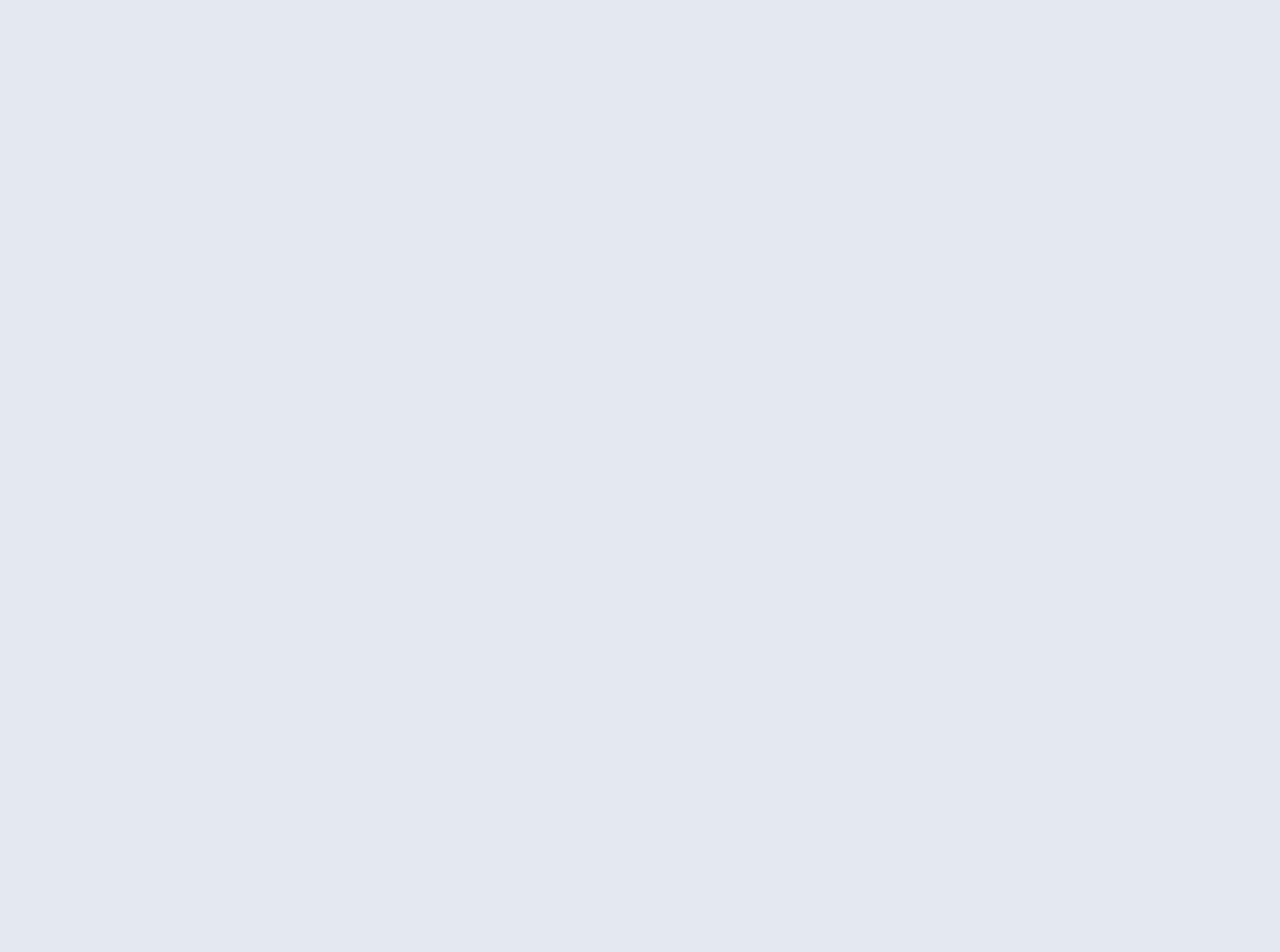
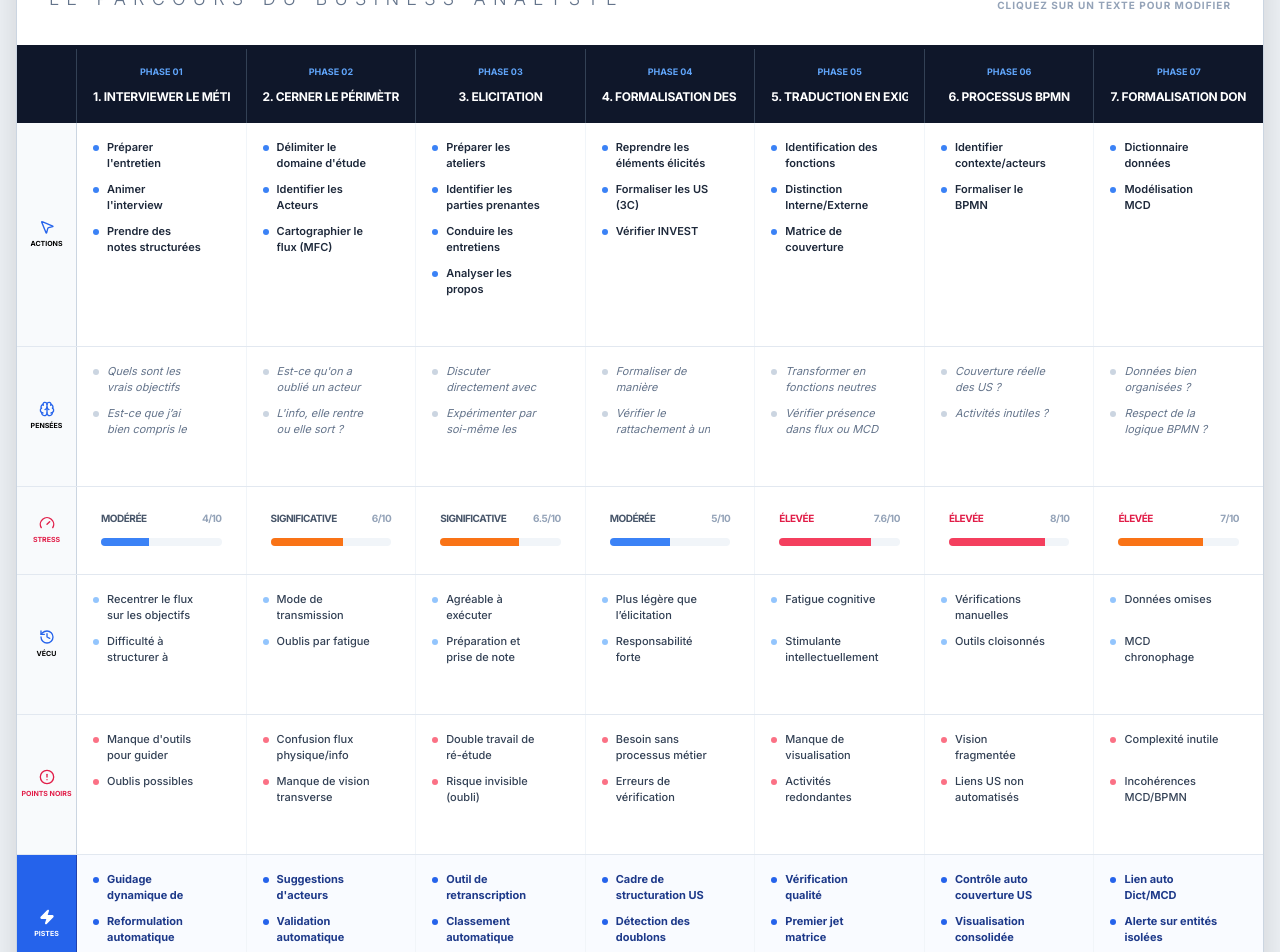
Before and after one commit to TorcheAymen/business-analysis, a React (Vite) app: page /experience-map in a window 1280 px wide. Shown: the part 240-1192 px from the top of the page. Before the commit the page ends 800 px from the top, so only its background shows below. Built offline with nearby package versions, Linux system fonts and the light colour scheme; a web font is replaced by a local one.

Commit message:
interactiveé

```diff
--- a/src/pages/ExperienceMap.tsx
+++ b/src/pages/ExperienceMap.tsx
@@ -1,4 +1,4 @@
-import React from 'react';
+import React, { useState } from 'react';
 import {
   Smile,
   Brain,
@@ -7,202 +7,281 @@ import {
   ArrowRight,
   MousePointer2,
   History,
-  Gauge
+  Gauge,
+  Plus,
+  X
 } from 'lucide-react';
 
 const ExperienceMapPage: React.FC = () => {
-
-  const steps = [
-
-    /* ===================================================== */
-    /* 1 — Interview métier (INCHANGÉ) */
-    /* ===================================================== */
+  const [steps, setSteps] = useState([
     {
       title: "1. Interviewer le Métier",
       actions: ["Préparer l'entretien", "Animer l'interview", "Prendre des notes structurées"],
-      thoughts: [
-        "Quels sont les vrais objectifs métier derrière cette demande ?",
-        "Comment ce besoin va impacter les processus et les données ?",
-        "Est-ce que j’ai bien compris le besoin ?",
-        "Est-ce que j’ai posé toutes les bonnes questions ?"
-      ],
+      thoughts: ["Quels sont les vrais objectifs métier ?", "Est-ce que j’ai bien compris le besoin ?"],
       frustrationScore: 4,
       frustrationLevel: "Modérée",
-      experience: [
-        "Recentrer le flux sur les objectifs réels",
-        "Mélange besoins/solutions du métier",
-        "Difficulté à structurer à chaud"
-      ],
-      painPoints: [
-        "Manque d'outils pour guider l'entretien",
-        "Difficulté de structuration",
-        "Oublis possible (liés aux 2 points précédents)"
-      ],
-      opportunities: [
-        "Guidage dynamique de l'entretien avec rappels de points à couvrir",
-        "Système de reformulation automatique pour valider la compréhension",
-        "Détection automatique d'infos manquantes dans les notes"
-      ]
+      experience: ["Recentrer le flux sur les objectifs réels", "Difficulté à structurer à chaud"],
+      painPoints: ["Manque d'outils pour guider l'entretien", "Oublis possibles"],
+      opportunities: ["Guidage dynamique de l'entretien", "Reformulation automatique"]
     },
-
-    /* ===================================================== */
-    /* 2 — Périmètre SI (INCHANGÉ) */
-    /* ===================================================== */
     {
       title: "2. Cerner le Périmètre du SI",
-      actions: ["Délimiter le domaine d'étude", "Identifier les Acteurs", "Cartographier le flux d'informations (MFC)"],
-      thoughts: [
-        "Est-ce qu'on a oublié un acteur caché ?",
-        "L'info, elle rentre ou elle sort ?",
-        "Canal utilisé (mail, téléphone ou autre) ?",
-        "Est-ce que cet acteur est interne ou externe à mon SI ?",
-        "Est-ce que je ne confonds pas un utilisateur avec un partenaire externe ?"
-      ],
+      actions: ["Délimiter le domaine d'étude", "Identifier les Acteurs", "Cartographier le flux (MFC)"],
+      thoughts: ["Est-ce qu'on a oublié un acteur caché ?", "L'info, elle rentre ou elle sort ?"],
       frustrationScore: 6,
       frustrationLevel: "Significative",
-      experience: [
-        "Mode de transmission imprécis",
-        "Automatisme de découpage erroné",
-        "Oublis par fatigue ou pression"
-      ],
-      painPoints: [
-        "Confusion entre flux physique/informationnel",
-        "Erreurs d'interprétation de l'Interview",
-        "Manque de vision transverse",
-        "Oublis par fatigue"
-      ],
-      opportunities: [
-        "Suggestions d'acteurs et de flux selon contexte projet",
-        "Aide à la distinction entre acteur interne/externe et flux info/physique",
-        "Validation automatique de la couverture du périmètre SI"
-      ]
+      experience: ["Mode de transmission imprécis", "Oublis par fatigue"],
+      painPoints: ["Confusion flux physique/info", "Manque de vision transverse"],
+      opportunities: ["Suggestions d'acteurs", "Validation automatique"]
     },
-
-    /* ===================================================== */
-    /* 3 — ELICITATION (NOUVELLE ÉTAPE) */
-    /* ===================================================== */
     {
       title: "3. Elicitation",
-      actions: [
-        "Préparer les ateliers (entretiens, workshop, enquêtes)",
-        "Identifier les parties prenantes concernées",
-        "Définir les objectifs",
-        "Elaborer un guide structuré",
-        "Conduire les entretiens",
-        "Poser des questions ciblées sur les processus.",
-        "Reformuler les propos pour validation en direct.",
-        "Identifier les verbes d’actions liés au Système Informatisé vs. au système opérant",
-        "Noter / Enregistrer les échanges",
-        "Analyser les propos recueillis",
-        "Extraire et classer les éléments exprimant un besoin, une contrainte, une règle métier, un ressenti.",
-        "Détecter les doublons, contradictions et éléments flous",
-        "Vérifier la pertinence vis à vis du périmètre du SI."
-      ],
-      thoughts: [
-        "Est-ce que j’ai bien couvert tous les sujets ?",
-        "Ai-je oublié une règle métier importante ?",
-        "Est-ce que j’interprète correctement ce que le métier veut dire ?"
-      ],
+      actions: ["Préparer les ateliers", "Identifier les parties prenantes", "Conduire les entretiens", "Analyser les propos"],
+      thoughts: ["Discuter directement avec le métier", "Expérimenter par soi-même les processus"],
       frustrationScore: 6.5,
       frustrationLevel: "Significative",
-      experience: [
-        "Agréable à exécuter",
-        "Préparation et prise de note lourde (Risque d’oubli)",
-        "Pression car étape importante, tout ce qui sera implémenté en dépend."
-      ],
-      painPoints: [
-        "communication et interprétation",
-        "lourdeur : les notes prises doivent être ré-étudiées (Double travail)",
-        "structure : bien aborder les besoins, règles, habitudes, ressenti",
-        "risque invisible (oubli, erreurs, mauvaise interprétation)",
-        "manque de visibilité sur l’impact des infos collectés sur les modèles futurs"
-      ],
-      opportunities: [
-        "Un outil de structuration des données (modèle de livrable)",
-        "Un outil de retranscription et d’analyse (pré-remplissage du livrable)",
-        "éliminer la prise de note manuelle (se concentrer sur l’échange)",
-        "classer automatiquement les propos par catégorie",
-        "vérifier que le propos reste dans le cadre du SI",
-        "Un outil de structure de l’interview"
-      ]
+      experience: ["Agréable à exécuter", "Préparation et prise de note lourde"],
+      painPoints: ["Double travail de ré-étude", "Risque invisible (oubli)"],
+      opportunities: ["Outil de retranscription", "Classement automatique"]
     },
-
-    /* ===================================================== */
-    /* 4 — FORMALISATION DES BESOINS */
-    /* ===================================================== */
     {
       title: "4. Formalisation des besoins",
-      actions: [
-        "Reprendre les éléments issus de l’élicitation (trié au préalable)",
-        "Regrouper les besoins similaires en groupe de besoin",
-        "Regrouper les règles métiers, les contraintes, les ressentis",
-        "Identifier pour chaque besoin/groupe de besoin le ou les acteurs concernés",
-        "Formaliser les users stories ( Méthode des 3 C )",
-        "Vérifier les critères INVEST sur les US",
-        "S’assurer de la cohérence du besoin au sein du Système d’Information"
-      ],
-      thoughts: [
-        "Est-ce que ce besoin a un acteur ?",
-        "Est-ce que ce besoin manipule une donnée ?",
-        "Est-ce que ce besoin a une place dans un flux ou un processus ?"
-      ],
+      actions: ["Reprendre les éléments élicités", "Formaliser les US (3C)", "Vérifier INVEST"],
+      thoughts: ["Formaliser de manière structurée", "Vérifier le rattachement à un acteur"],
       frustrationScore: 5,
       frustrationLevel: "Modérée",
-      experience: [
-        "Plus légère que l’élicitation",
-        "Responsabilité forte : livrable implémenté sous peu"
-      ],
-      painPoints: [
-        "Manque de vision globale et transverse du projet",
-        "vérifications manuelles portent un haut pourcentage d’erreur"
-      ],
-      opportunities: [
-        "Un outil qui structure la formalisation des User Stories",
-        "Un outil qui regroupe les User Stories fortement similaires",
-        "Un outil qui vérifie la modélisabilité d’un besoin",
-        "Un outil qui alerte sur les incohérences fonctionnelles",
-        "Un outil qui assure la traçabilité"
-      ]
+      experience: ["Plus légère que l’élicitation", "Responsabilité forte"],
+      painPoints: ["Besoin sans processus métier", "Erreurs de vérification manuelle"],
+      opportunities: ["Cadre de structuration US", "Détection des doublons"]
     },
-
-    /* ===================================================== */
-    /* 5 — TRADUCTION EN EXIGENCES / FONCTIONS */
-    /* ===================================================== */
     {
-      title: "5. Traduction en exigences / fonctions",
-      actions: [
-        "lecture attentive des users stories",
-        "Identification des fonctions",
-        "Distinction des fonctions externes et internes",
-        "Formalisation des traitements (verbe à l’infinitif + complément)",
-        "Extraction des flux d’informations",
-        "Vérification de la traçabilité avec une matrice de couverture"
-      ],
-      thoughts: [
-        "Est-ce que mes fonctions sont cohérentes globalement ?",
-        "Est-ce que je couvre tout le processus métier ?"
-      ],
+      title: "5. Traduction en exigences",
+      actions: ["Identification des fonctions", "Distinction Interne/Externe", "Matrice de couverture"],
+      thoughts: ["Transformer en fonctions neutres", "Vérifier présence dans flux ou MCD"],
       frustrationScore: 7.6,
       frustrationLevel: "Élevée",
-      experience: [
-        "Fatigue cognitive",
-        "Stimulante intellectuellement",
-        "Responsabilité forte",
-        "Sentiment de restructuration"
-      ],
-      painPoints: [
-        "Manque de visualisation globale",
-        "Activité redondantes et fatiguantes"
-      ],
-      opportunities: [
-        "Une vérification automatique de la qualité des fonctions dégagées",
-        "Premier jet automatique d’une matrice de couverture"
-      ]
+      experience: ["Fatigue cognitive", "Stimulante intellectuellement"],
+      painPoints: ["Manque de visualisation globale", "Activités redondantes"],
+      opportunities: ["Vérification qualité automatique", "Premier jet matrice couverture"]
+    },
+    {
+      title: "6. Processus BPMN",
+      actions: ["Identifier contexte/acteurs", "Formaliser le BPMN"],
+      thoughts: ["Couverture réelle des US ?", "Activités inutiles ?"],
+      frustrationScore: 8,
+      frustrationLevel: "Élevée",
+      experience: ["Vérifications manuelles longues", "Outils cloisonnés"],
+      painPoints: ["Vision fragmentée", "Liens US non automatisés"],
+      opportunities: ["Contrôle auto couverture US", "Visualisation consolidée"]
+    },
+    {
+      title: "7. Formalisation données",
+      actions: ["Dictionnaire données", "Modélisation MCD"],
+      thoughts: ["Données bien organisées ?", "Respect de la logique BPMN ?"],
+      frustrationScore: 7,
+      frustrationLevel: "Élevée",
+      experience: ["Données omises", "MCD chronophage"],
+      painPoints: ["Complexité inutile", "Incohérences MCD/BPMN"],
+      opportunities: ["Lien auto Dict/MCD", "Alerte sur entités isolées"]
     }
+  ]);
 
-  ];
+  const updateItem = (stepIndex, category, itemIndex, newValue) => {
+    const newSteps = [...steps];
+    newSteps[stepIndex][category][itemIndex] = newValue;
+    setSteps(newSteps);
+  };
 
-  return <div />;
+  const addItem = (stepIndex, category) => {
+    const newSteps = [...steps];
+    newSteps[stepIndex][category].push("Nouvel élément...");
+    setSteps(newSteps);
+  };
+
+  const removeItem = (stepIndex, category, itemIndex) => {
+    const newSteps = [...steps];
+    newSteps[stepIndex][category].splice(itemIndex, 1);
+    setSteps(newSteps);
+  };
+
+  const handleScoreChange = (index, newScore) => {
+    const updatedSteps = [...steps];
+    updatedSteps[index].frustrationScore = newScore;
+    if (newScore >= 8) updatedSteps[index].frustrationLevel = "Critique";
+    else if (newScore >= 6) updatedSteps[index].frustrationLevel = "Significative";
+    else if (newScore >= 4) updatedSteps[index].frustrationLevel = "Modérée";
+    else updatedSteps[index].frustrationLevel = "Faible";
+    setSteps(updatedSteps);
+  };
+
+  const EditableList = ({ stepIndex, category, items, icon: Icon, colorClass, bulletColor }) => (
+    <div className="flex-1 p-4 border-r border-slate-100 last:border-r-0 group/col">
+      <ul className="space-y-2">
+        {items.map((item, idx) => (
+          <li key={idx} className="relative group/item flex items-start gap-2">
+            <div className={`w-1.5 h-1.5 ${bulletColor} rounded-full mt-1.5 shrink-0`}></div>
+            <textarea
+              className={`w-full bg-transparent resize-none focus:outline-none focus:bg-white border-b border-transparent focus:border-slate-200 text-[11px] ${colorClass}`}
+              value={item}
+              rows={2}
+              onChange={(e) => updateItem(stepIndex, category, idx, e.target.value)}
+            />
+            <button
+              onClick={() => removeItem(stepIndex, category, idx)}
+              className="opacity-0 group-hover/item:opacity-100 p-1 text-rose-400 hover:text-rose-600 transition-opacity"
+            >
+              <X size={12} />
+            </button>
+          </li>
+        ))}
+      </ul>
+      <button
+        onClick={() => addItem(stepIndex, category)}
+        className="mt-4 flex items-center gap-1 text-[10px] font-bold text-slate-400 hover:text-blue-600 opacity-0 group-hover/col:opacity-100 transition-opacity uppercase tracking-wider"
+      >
+        <Plus size={12} /> Ajouter
+      </button>
+    </div>
+  );
+
+  return (
+    <div className="p-4 bg-slate-100 min-h-screen font-['Inter']">
+      <div className="max-w-[1920px] mx-auto bg-white shadow-2xl border border-slate-300">
+
+        <div className="p-8 border-b-4 border-slate-900 bg-white flex justify-between items-end">
+          <div>
+            <h1 className="text-5xl font-black tracking-tighter uppercase text-slate-900">
+              Experience Map <span className="text-blue-600">Analyste SI</span>
+            </h1>
+            <p className="text-lg font-light text-slate-500 tracking-[0.4em] uppercase mt-1">Le parcours du Business Analyste</p>
+          </div>
+          <div className="text-right text-[10px] text-slate-400 uppercase font-bold tracking-widest">
+            Mode Édition Actif <br/> Cliquez sur un texte pour modifier
+          </div>
+        </div>
+
+        <div className="flex flex-col">
+          {/* HEADER */}
+          <div className="flex bg-slate-900 text-white sticky top-0 z-10">
+            <div className="w-[60px] border-r border-slate-700 shrink-0"></div>
+            {steps.map((step, i) => (
+              <div key={i} className="flex-1 p-4 text-center border-r border-slate-700 last:border-r-0">
+                <p className="text-[9px] font-black uppercase text-blue-400 mb-1">Phase 0{i+1}</p>
+                <input
+                  className="bg-transparent text-center text-xs font-black uppercase tracking-tight w-full focus:outline-none focus:bg-slate-800 rounded"
+                  value={step.title}
+                  onChange={(e) => {
+                    const s = [...steps];
+                    s[i].title = e.target.value;
+                    setSteps(s);
+                  }}
+                />
+              </div>
+            ))}
+          </div>
+
+          {/* ACTIONS */}
+          <div className="flex border-b border-slate-200 min-h-[150px]">
+            <div className="w-[60px] bg-slate-50 border-r border-slate-300 flex flex-col items-center justify-center gap-1 shrink-0">
+              <MousePointer2 className="w-4 h-4 text-blue-600" />
+              <span className="text-[7px] font-black uppercase text-center">Actions</span>
+            </div>
+            {steps.map((step, i) => (
+              <EditableList
+                key={i} stepIndex={i} category="actions" items={step.actions}
+                bulletColor="bg-blue-500" colorClass="text-slate-800 font-semibold"
+              />
+            ))}
+          </div>
+
+          {/* THOUGHTS */}
+          <div className="flex border-b border-slate-200 min-h-[120px]">
+            <div className="w-[60px] bg-slate-50 border-r border-slate-300 flex flex-col items-center justify-center gap-1 shrink-0">
+              <Brain className="w-4 h-4 text-blue-600" />
+              <span className="text-[7px] font-black uppercase text-center">Pensées</span>
+            </div>
+            {steps.map((step, i) => (
+              <EditableList
+                key={i} stepIndex={i} category="thoughts" items={step.thoughts}
+                bulletColor="bg-slate-300" colorClass="text-slate-500 italic"
+              />
+            ))}
+          </div>
+
+          {/* FRUSTRATION */}
+          <div className="flex border-b border-slate-200">
+            <div className="w-[60px] bg-slate-50 border-r border-slate-300 flex flex-col items-center justify-center gap-1 shrink-0">
+              <Gauge className="w-4 h-4 text-rose-600" />
+              <span className="text-[7px] font-black uppercase text-center text-rose-600">Stress</span>
+            </div>
+            {steps.map((step, i) => (
+              <div key={i} className="flex-1 p-6 border-r border-slate-100 last:border-r-0 flex flex-col justify-center gap-2 group">
+                <div className="flex justify-between items-center text-[10px] font-bold uppercase tracking-tighter">
+                  <span className={step.frustrationScore >= 7 ? "text-rose-600" : "text-slate-600"}>{step.frustrationLevel}</span>
+                  <span className="text-slate-400">{step.frustrationScore}/10</span>
+                </div>
+                <div className="relative w-full h-4 flex items-center">
+                  <div className="absolute w-full bg-slate-100 h-2 rounded-full overflow-hidden">
+                    <div className={`h-full transition-all duration-300 ${step.frustrationScore >= 7.5 ? "bg-rose-500" : step.frustrationScore >= 6 ? "bg-orange-500" : "bg-blue-500"}`}
+                         style={{ width: `${step.frustrationScore * 10}%` }}></div>
+                  </div>
+                  <input type="range" min="0" max="10" step="0.1" value={step.frustrationScore}
+                         onChange={(e) => handleScoreChange(i, parseFloat(e.target.value))}
+                         className="absolute w-full h-2 opacity-0 group-hover:opacity-100 cursor-pointer accent-slate-900"/>
+                </div>
+              </div>
+            ))}
+          </div>
+
+          {/* EXPERIENCE */}
+          <div className="flex border-b border-slate-200">
+            <div className="w-[60px] bg-slate-50 border-r border-slate-300 flex flex-col items-center justify-center gap-1 shrink-0">
+              <History className="w-4 h-4 text-blue-600" />
+              <span className="text-[7px] font-black uppercase text-center">Vécu</span>
+            </div>
+            {steps.map((step, i) => (
+              <EditableList
+                key={i} stepIndex={i} category="experience" items={step.experience}
+                bulletColor="bg-blue-300" colorClass="text-slate-700 font-medium"
+              />
+            ))}
+          </div>
+
+          {/* PAIN POINTS */}
+          <div className="flex border-b border-slate-200">
+            <div className="w-[60px] bg-slate-50 border-r border-slate-300 flex flex-col items-center justify-center gap-1 shrink-0">
+              <AlertCircle className="w-4 h-4 text-rose-600" />
+              <span className="text-[7px] font-black uppercase text-center text-rose-600">Points Noirs</span>
+            </div>
+            {steps.map((step, i) => (
+              <EditableList
+                key={i} stepIndex={i} category="painPoints" items={step.painPoints}
+                bulletColor="bg-rose-400" colorClass="text-slate-700 font-medium"
+              />
+            ))}
+          </div>
+
+          {/* OPPORTUNITIES */}
+          <div className="flex bg-blue-50/40">
+            <div className="w-[60px] bg-blue-600 text-white border-r border-blue-800 flex flex-col items-center justify-center gap-1 shrink-0">
+              <Zap className="w-4 h-4 fill-white" />
+              <span className="text-[7px] font-black uppercase text-center">Pistes</span>
+            </div>
+            {steps.map((step, i) => (
+              <EditableList
+                key={i} stepIndex={i} category="opportunities" items={step.opportunities}
+                bulletColor="bg-blue-600" colorClass="text-blue-900 font-bold"
+              />
+            ))}
+          </div>
+        </div>
+
+        <div className="p-4 bg-slate-900 text-white text-center italic text-xs">
+          "L’échange avec le métier n’est pas difficile, mais c’est tout le travail de structuration des données qui l’est."
+        </div>
+      </div>
+    </div>
+  );
 };
 
 export default ExperienceMapPage;
```
